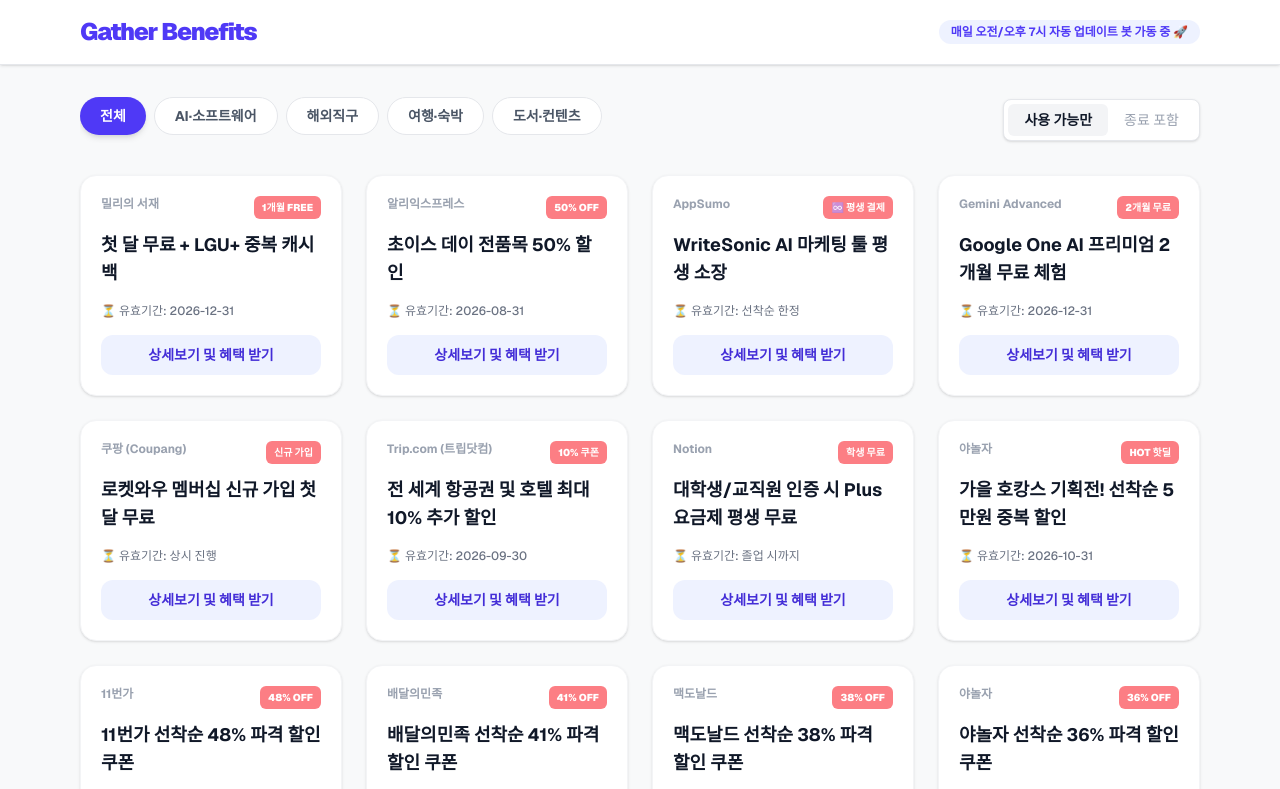
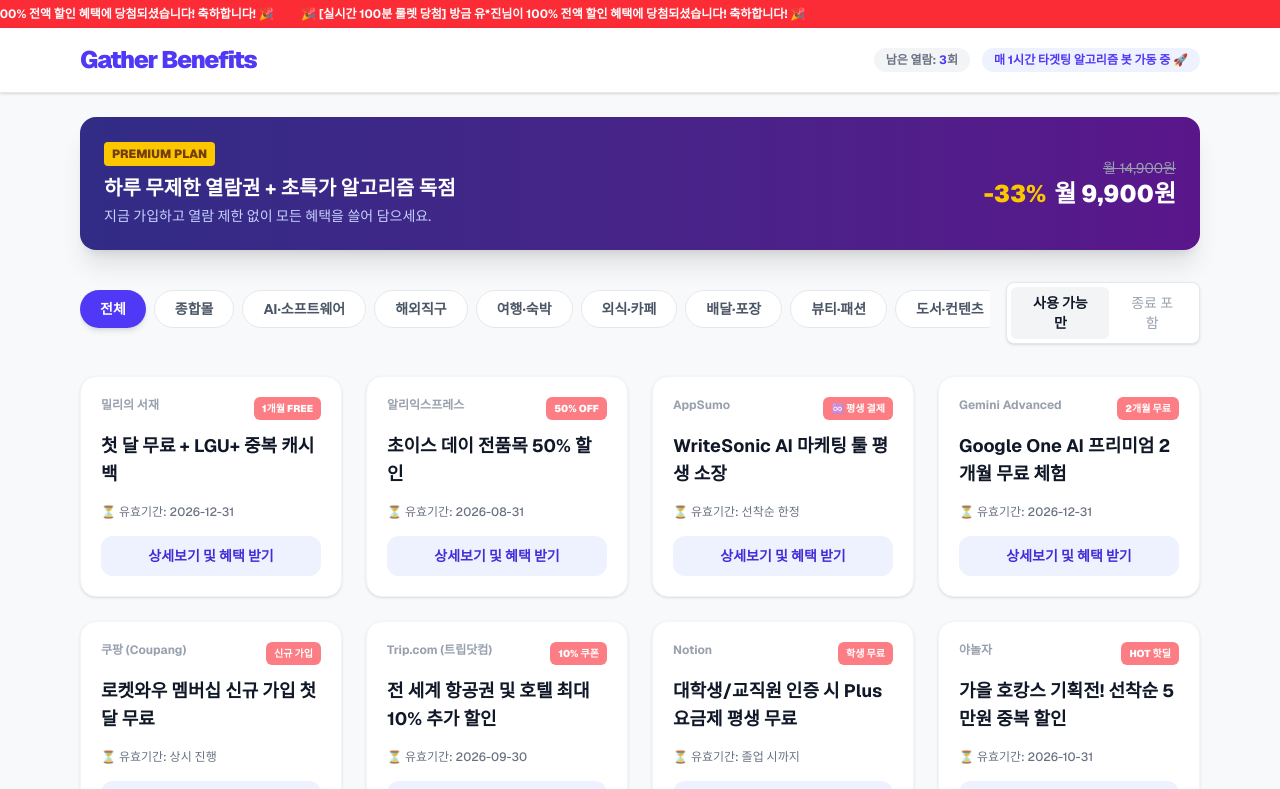
Before and after one commit to gubin0425a-creator/gather-benefits, a Next.js app: page / in a window 1280 px wide. Shown: the top 789 px of the page. Built offline with nearby package versions, Linux system fonts and the light colour scheme.

Commit message:
feat: Add premium plan, share-to-earn, rate limiting, and 100-min lottery UI

```diff
--- a/src/app/page.tsx
+++ b/src/app/page.tsx
@@ -1,14 +1,45 @@
 'use client';
 
-import { useState } from 'react';
-
+import { useState, useEffect } from 'react';
 import MOCK_COUPONS from '../../data/coupons.json';
 
 export default function GatherBenefitsMain() {
   const [activeCategory, setActiveCategory] = useState('전체');
   const [hideExpired, setHideExpired] = useState(true);
+
+  // 상태 관리 (UI)
   const [selectedCoupon, setSelectedCoupon] = useState<any>(null);
   const [isDisclaimerChecked, setIsDisclaimerChecked] = useState(false);
+  const [showLimitModal, setShowLimitModal] = useState(false);
+
+  // 상태 관리 (비즈니스 로직 - 로컬 스토리지 연동)
+  const [viewCount, setViewCount] = useState(0);
+  const [isPremium, setIsPremium] = useState(false);
+  const [lotteryWinner, setLotteryWinner] = useState('가입자');
+
+  // 초기 로드 시 로컬 스토리지에서 데이터 복원 및 시간 초기화
+  useEffect(() => {
+    const savedCount = localStorage.getItem('couponViewCount');
+    const savedTime = localStorage.getItem('lastResetTime');
+    const premium = localStorage.getItem('isPremium') === 'true';
+
+    setIsPremium(premium);
+
+    const now = Date.now();
+    if (savedTime && now - parseInt(savedTime) > 1000 * 60 * 60) {
+      // 1시간이 지났으면 리셋
+      localStorage.setItem('couponViewCount', '0');
+      localStorage.setItem('lastResetTime', now.toString());
+      setViewCount(0);
+    } else {
+      if (savedCount) setViewCount(parseInt(savedCount));
+      if (!savedTime) localStorage.setItem('lastResetTime', now.toString());
+    }
+
+    // 로또 당첨자 랜덤 세팅 (100분 주기 시뮬레이션용)
+    const randomUsers = ['김*수', '이*지', 'Park**', '유*진', '최*호'];
+    setLotteryWinner(randomUsers[Math.floor(Math.random() * randomUsers.length)]);
+  }, []);
 
   const filteredCoupons = MOCK_COUPONS.filter((coupon) => {
     const matchCat = activeCategory === '전체' || coupon.category === activeCategory;
@@ -18,6 +49,20 @@
 
   const openModal = (coupon: any) => {
     if (coupon.isExpired) return;
+
+    // 열람 제한 로직 (프리미엄이 아니고 3회 이상 본 경우)
+    if (!isPremium && viewCount >= 3) {
+      setShowLimitModal(true);
+      return;
+    }
+
+    // 조회수 증가
+    if (!isPremium) {
+      const newCount = viewCount + 1;
+      setViewCount(newCount);
+      localStorage.setItem('couponViewCount', newCount.toString());
+    }
+
     setSelectedCoupon(coupon);
     setIsDisclaimerChecked(false);
   };
@@ -34,22 +79,87 @@
     }
   };
 
+  const handleShare = () => {
+    alert('🔗 링크가 복사되었습니다! (+4,500원 즉시 적립 완료 & 열람 한도 1회 복구)');
+    // 공유 보상: 열람 횟수 1 차감 (추가 열람 1회 부여)
+    const newCount = Math.max(0, viewCount - 1);
+    setViewCount(newCount);
+    localStorage.setItem('couponViewCount', newCount.toString());
+    setShowLimitModal(false);
+  };
+
+  const upgradePremium = () => {
+    alert('프리미엄 결제가 완료되었습니다! (시뮬레이션)');
+    setIsPremium(true);
+    localStorage.setItem('isPremium', 'true');
+    setShowLimitModal(false);
+  };
+
   return (
-    <main className="min-h-screen bg-[#f8f9fa] font-sans pb-20 relative">
+    <main className="min-h-screen bg-[#f8f9fa] font-sans pb-20 relative overflow-x-hidden">
+
+      {/* 100분 추첨 로또 전광판 (Marquee) */}
+      <div className="bg-red-500 text-white text-xs font-bold py-1.5 w-full overflow-hidden whitespace-nowrap">
+        <div className="animate-marquee inline-block">
+          🎉 [실시간 100분 룰렛 당첨] 방금 {lotteryWinner}님이 100% 전액 할인 혜택에 당첨되셨습니다! 축하합니다! 🎉 &nbsp;&nbsp;&nbsp;&nbsp;&nbsp;&nbsp;&nbsp;&nbsp;
+          🎉 [실시간 100분 룰렛 당첨] 방금 {lotteryWinner}님이 100% 전액 할인 혜택에 당첨되셨습니다! 축하합니다! 🎉
+        </div>
+      </div>
+
+      <style jsx>{`
+        @keyframes marquee {
+          0% { transform: translateX(0); }
+          100% { transform: translateX(-50%); }
+        }
+        .animate-marquee {
+          animation: marquee 15s linear infinite;
+        }
+      `}</style>
+
       {/* 글로벌 네비게이션(GNB) */}
       <header className="bg-white border-b border-gray-200 sticky top-0 z-40 shadow-sm">
         <div className="max-w-6xl mx-auto px-4 h-16 flex items-center justify-between">
           <h1 className="text-2xl font-black text-indigo-600 tracking-tighter">Gather Benefits</h1>
-          <span className="bg-indigo-50 text-indigo-600 px-3 py-1 rounded-full text-xs font-bold hidden md:block">
-            매일 오전/오후 7시 자동 업데이트 봇 가동 중 🚀
-          </span>
+          <div className="flex items-center gap-3">
+            {!isPremium && (
+              <span className="text-xs font-bold text-gray-500 bg-gray-100 px-3 py-1 rounded-full">
+                남은 열람: <span className="text-indigo-600">{Math.max(0, 3 - viewCount)}</span>회
+              </span>
+            )}
+            <span className="bg-indigo-50 text-indigo-600 px-3 py-1 rounded-full text-xs font-bold hidden md:block">
+              매 1시간 타겟팅 알고리즘 봇 가동 중 🚀
+            </span>
+          </div>
         </div>
       </header>
+
+      {/* 프리미엄 플랜 배너 */}
+      {!isPremium && (
+        <div className="max-w-6xl mx-auto px-4 mt-6">
+          <div
+            onClick={upgradePremium}
+            className="bg-gradient-to-r from-indigo-900 to-purple-900 rounded-2xl p-6 text-white flex flex-col md:flex-row items-center justify-between shadow-xl cursor-pointer hover:scale-[1.01] transition-transform"
+          >
+            <div>
+              <span className="bg-yellow-400 text-yellow-900 text-xs font-black px-2 py-1 rounded mb-2 inline-block">PREMIUM PLAN</span>
+              <h2 className="text-xl font-bold mb-1">하루 무제한 열람권 + 초특가 알고리즘 독점</h2>
+              <p className="text-indigo-200 text-sm">지금 가입하고 열람 제한 없이 모든 혜택을 쓸어 담으세요.</p>
+            </div>
+            <div className="mt-4 md:mt-0 flex flex-col items-end">
+              <span className="text-gray-400 line-through text-sm">월 14,900원</span>
+              <div className="flex items-baseline gap-2">
+                <span className="text-2xl font-black text-yellow-400">-33%</span>
+                <span className="text-2xl font-black">월 9,900원</span>
+              </div>
+            </div>
+          </div>
+        </div>
+      )}
 
       <div className="max-w-6xl mx-auto px-4 mt-8">
         <div className="flex flex-col md:flex-row justify-between items-start md:items-center mb-8 gap-4">
           <div className="flex gap-2 overflow-x-auto pb-2 scrollbar-hide">
-            {['전체', 'AI·소프트웨어', '해외직구', '여행·숙박', '도서·컨텐츠'].map((cat) => (
+            {['전체', '종합몰', 'AI·소프트웨어', '해외직구', '여행·숙박', '외식·카페', '배달·포장', '뷰티·패션', '도서·컨텐츠'].map((cat) => (
               <button
                 key={cat}
                 onClick={() => setActiveCategory(cat)}
@@ -72,7 +182,7 @@
           </div>
         </div>
 
-        {/* 쿠폰 그리드 렌더링 */}
+        {/* 쿠폰 그리드 렌더링 (최정예 80개) */}
         <div className="grid grid-cols-1 sm:grid-cols-2 lg:grid-cols-4 gap-6">
           {filteredCoupons.map((coupon) => (
             <article
@@ -93,7 +203,7 @@
               </h2>
 
               <div className="mt-2 mb-4 text-xs font-medium text-gray-500">
-                ⏳ 유효기간: {coupon.validUntil}
+                ⏳ 유효기간: {coupon.validUntil || '상시 진행'}
               </div>
 
               <button disabled={coupon.isExpired} className={`w-full py-2.5 rounded-xl font-bold text-sm transition-colors ${
@@ -106,23 +216,48 @@
         </div>
       </div>
 
-      {/* [핵심 기능] 혜택 상세 및 면책 조항 모달 */}
+      {/* [제한 초과 모달] */}
+      {showLimitModal && (
+        <div className="fixed inset-0 z-50 flex items-center justify-center p-4 bg-black/60 backdrop-blur-sm animate-in fade-in duration-200">
+          <div className="bg-white rounded-3xl w-full max-w-sm overflow-hidden shadow-2xl p-6 text-center relative">
+            <button onClick={() => setShowLimitModal(false)} className="absolute top-4 right-4 text-gray-400 hover:text-gray-900 text-2xl font-bold">&times;</button>
+
+            <div className="text-4xl mb-4 mt-4">🔒</div>
+            <h3 className="font-black text-gray-900 text-xl mb-2">열람 한도 초과!</h3>
+            <p className="text-gray-500 text-sm mb-6">
+              시간당 3개의 혜택만 열람할 수 있습니다.<br/>(다음 1시간 뒤에 리셋됩니다)
+            </p>
+
+            <button
+              onClick={handleShare}
+              className="w-full mb-3 py-3 rounded-xl font-bold text-white bg-[#FEE500] !text-black border border-yellow-400 hover:bg-yellow-400 transition-colors flex items-center justify-center gap-2"
+            >
+              🔗 카톡 공유하고 1회 추가 + 4,500원 받기
+            </button>
+
+            <button
+              onClick={upgradePremium}
+              className="w-full py-3 rounded-xl font-bold text-white bg-indigo-600 hover:bg-indigo-700 transition-colors"
+            >
+              👑 프리미엄 구독하고 무제한 열람하기
+            </button>
+          </div>
+        </div>
+      )}
+
+      {/* [상세 및 면책 조항 모달] */}
       {selectedCoupon && (
-        <div className="fixed inset-0 z-50 flex items-center justify-center p-4 bg-black/50 backdrop-blur-sm animate-in fade-in duration-200" onClick={closeModal}>
+        <div className="fixed inset-0 z-50 flex items-center justify-center p-4 bg-black/60 backdrop-blur-sm animate-in fade-in duration-200" onClick={closeModal}>
           <div
             className="bg-white rounded-2xl w-full max-w-lg overflow-hidden shadow-2xl flex flex-col max-h-[90vh]"
-            onClick={(e) => e.stopPropagation()} // 클릭 이벤트 전파 방지
+            onClick={(e) => e.stopPropagation()}
           >
-            {/* 헤더 */}
             <div className="p-5 border-b border-gray-100 flex justify-between items-center bg-gray-50">
               <h3 className="font-black text-gray-900 text-lg">{selectedCoupon.brand} 혜택 안내</h3>
               <button onClick={closeModal} className="text-gray-400 hover:text-gray-900 text-xl font-bold">&times;</button>
             </div>
 
-            {/* 스크롤 가능한 본문 영역 */}
             <div className="p-6 overflow-y-auto">
-
-              {/* 면책 조항 (가장 위에 짧게 체크 필수) */}
               <label className="flex items-start gap-3 p-4 bg-red-50 border border-red-100 rounded-xl cursor-pointer mb-6 hover:bg-red-100 transition-colors">
                 <input
                   type="checkbox"
@@ -135,7 +270,6 @@
                 </span>
               </label>
 
-              {/* 매력적인 상세 조건 */}
               <div className="mb-6">
                 <h4 className="text-sm font-black text-indigo-600 mb-2">✨ 이런 혜택이 기다리고 있어요!</h4>
                 <p className="text-gray-700 text-sm leading-relaxed bg-indigo-50/50 p-4 rounded-xl">
@@ -143,16 +277,14 @@
                 </p>
               </div>
 
-              {/* 유효 기간 */}
               <div className="mb-6 flex items-center gap-2">
                 <span className="text-xl">⏳</span>
                 <div>
                   <h4 className="text-xs font-bold text-gray-500">유효기간</h4>
-                  <p className="text-sm font-black text-gray-900">{selectedCoupon.validUntil}</p>
+                  <p className="text-sm font-black text-gray-900">{selectedCoupon.validUntil || '상시 진행'}</p>
                 </div>
               </div>
 
-              {/* 아주 자세한 사용법 설명 */}
               <div className="mb-6">
                 <h4 className="text-sm font-black text-gray-900 mb-3 flex items-center gap-2">
                   <span>💡</span> 단 1분 만에 혜택 적용하는 방법
@@ -171,8 +303,14 @@
               </div>
             </div>
 
-            {/* 하단 플로팅 고정 영역 (버튼) */}
-            <div className="p-5 border-t border-gray-100 bg-white">
+            <div className="p-5 border-t border-gray-100 bg-white flex flex-col gap-3">
+              <button
+                onClick={handleShare}
+                className="w-full py-3 rounded-xl font-bold text-gray-700 bg-gray-100 hover:bg-gray-200 transition-colors flex justify-center items-center gap-2"
+              >
+                🔗 공유하고 4,500원 적립 & 열람 1회 추가
+              </button>
+
               <button
                 onClick={handleRedirect}
                 disabled={!isDisclaimerChecked}
@@ -185,7 +323,6 @@
                 {isDisclaimerChecked ? '🎉 지금 바로 혜택 받으러 가기' : '위 필수 항목에 체크해 주세요'}
               </button>
             </div>
-
           </div>
         </div>
       )}
```
Also changed, not shown: scripts/update-coupons.js (+34 -23 lines).
